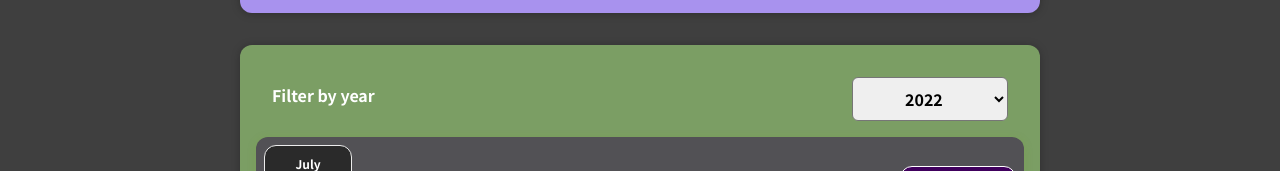
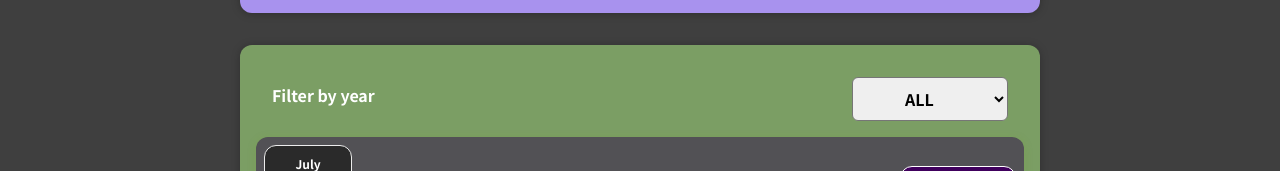
Before and after one commit to gayankaveenda/react-complete-guide, a React (Create React App) app: page / in a window 1280 px wide. Shown: the part 233-404 px from the top of the page. Built offline with nearby package versions, Linux system fonts and the light colour scheme.

Commit message:
added Filtering

```diff
--- a/src/components/Expenses/ExpenseList.js
+++ b/src/components/Expenses/ExpenseList.js
@@ -2,11 +2,32 @@ import ExpenseItem from "./ExpenseItem";
 import ExpensesFilter from "./ExpensesFilter";
 import Card from "../UI/Card";
 import "./ExpenseList.css";
+import { useState } from "react";
 
 const ExpenseAsList = (props) => {
-  const Expenses = props.expenseList;
+  const [expenses, setExpenses] = useState(props.expenseList);
+  const [filteredExpenses, setFilteredExpenses] = useState(props.expenseList);
 
-  const listItems = Expenses.map((element, index) => (
+  const filterExpensesByDateHandler = (yearInput) => {
+    setFilteredExpenses(
+      expenses.filter((expense) => filterByYear(expense, yearInput))
+    );
+    console.log(expenses);
+    console.log(filteredExpenses);
+    console.log("filterExpensesByDateHandler " + yearInput);
+  };
+
+  function filterByYear(expense, year) {
+    if (year == "ALL") {
+      return true;
+    } else {
+      let calYear = new Date(expense.date).getFullYear();
+      console.log("filterByYear " + calYear);
+      return calYear == year;
+    }
+  }
+
+  const listItems = filteredExpenses.map((element, index) => (
     <div key={index.toString()} id={element.title + index.toString()}>
       <ExpenseItem
         title={element.title}
@@ -17,7 +38,7 @@ const ExpenseAsList = (props) => {
   ));
   return (
     <Card className="expenses">
-      <ExpensesFilter />
+      <ExpensesFilter filterExpenseByYear={filterExpensesByDateHandler} />
       {listItems}
     </Card>
   );
--- a/src/components/Expenses/ExpensesFilter.js
+++ b/src/components/Expenses/ExpensesFilter.js
@@ -1,12 +1,18 @@
 import React, { useState } from "react";
 import "./ExpensesFilter.css";
 
-const ExpensesFilter = () => {
+const ExpensesFilter = (props) => {
+  const getFilterByYearHandler = (e) => {
+    console.log("getFilterByYearHandler " + e.target.value);
+    props.filterExpenseByYear(e.target.value);
+  };
+
   return (
     <div className="expenses-filter">
       <div className="expenses-filter__control">
         <label>Filter by year</label>
-        <select >
+        <select onChange={getFilterByYearHandler}>
+          <option value="ALL">ALL</option>
           <option value="2022">2022</option>
           <option value="2021">2021</option>
           <option value="2020">2020</option>
```
